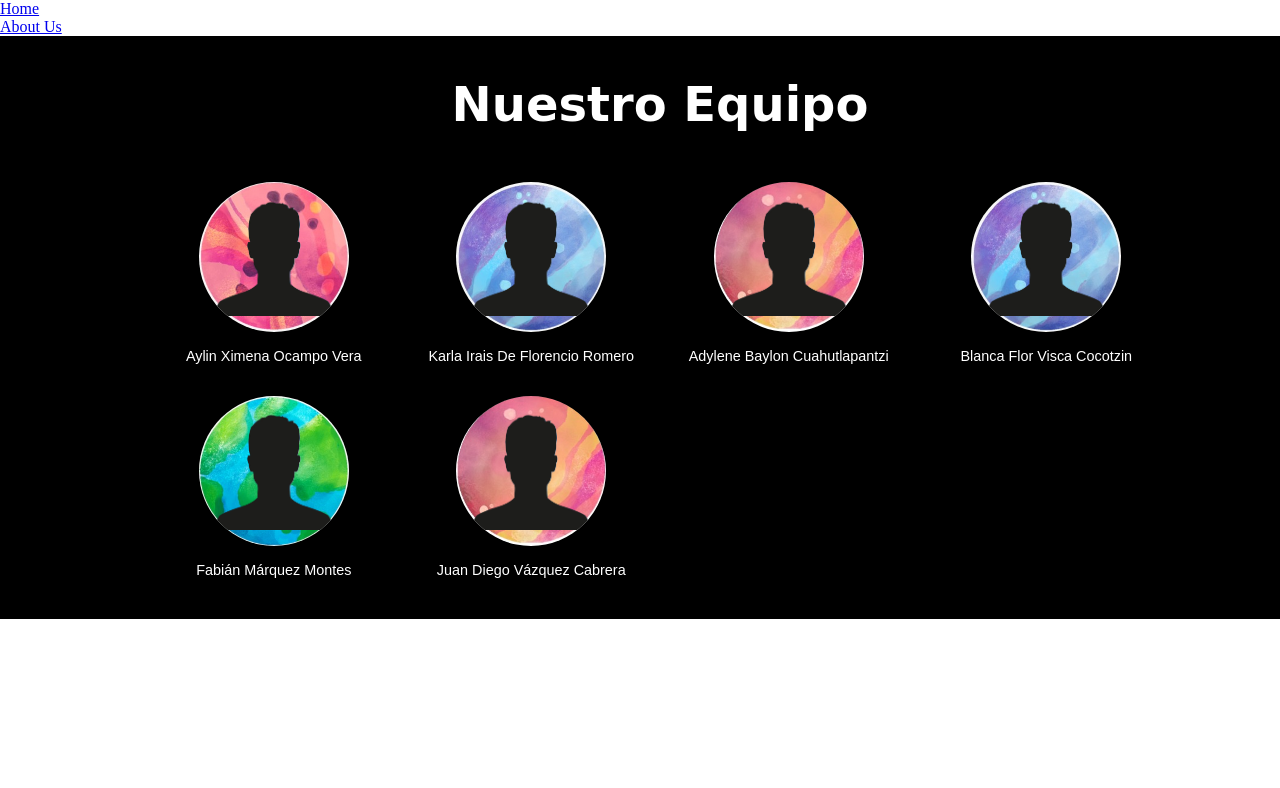
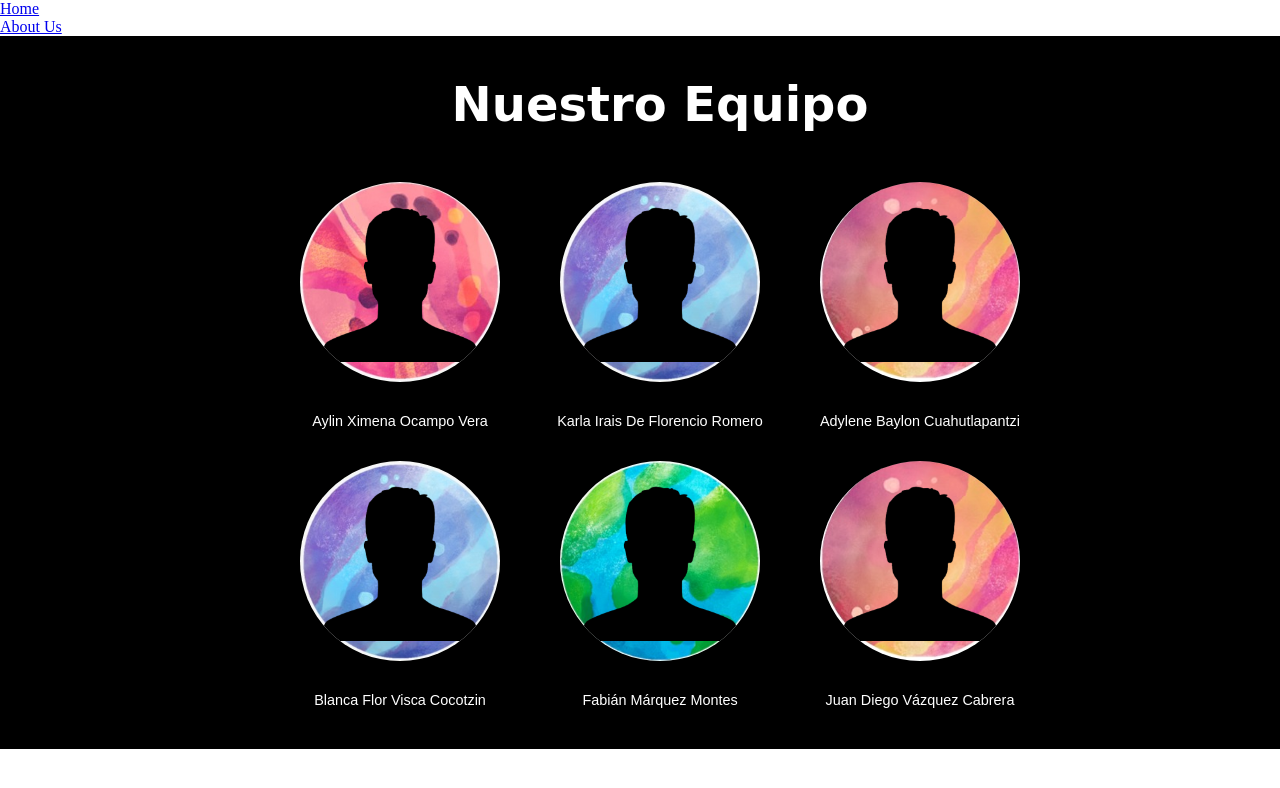
Before and after one commit to fabian-montes/NASAHackathon, a React (Vite) app in the folder frontend/: page /about in a window 1280 px wide. Shown: the top 788 px of the page. Built offline with nearby package versions, Linux system fonts and the light colour scheme.

Commit message:
efecto hover mejorado

```diff
--- a/frontend/src/components/MeetOurTeamSection.jsx
+++ b/frontend/src/components/MeetOurTeamSection.jsx
@@ -12,41 +12,39 @@ import planetD from '../assets/planetD.jpg';
 // import karlaFile from './assets/karla.jpg';
 // import adyleneFile from './assets/adylene.jpg';
 // import blancaFile from './assets/blanca.jpg';
-// import fabianFile from './assets/fabian.jpg';
+import fabianFile from '../assets/fabian.png';
 // import juanFile from './assets/juan.jpg';
-
-import silhouette from '../assets/silhouette.png';
 
 const teamMembers = [
   {
     name: "Aylin Ximena Ocampo Vera",
     backgroundFile: planetD,
-    mainImageFile: silhouette
+    mainImageFile: fabianFile
   },
   {
     name: "Karla Irais De Florencio Romero",
     backgroundFile: planetB,
-    mainImageFile: silhouette
+    mainImageFile: fabianFile
   },
   {
     name: "Adylene Baylon Cuahutlapantzi",
     backgroundFile: planetA,
-    mainImageFile: silhouette
+    mainImageFile: fabianFile
   },
   {
     name: "Blanca Flor Visca Cocotzin",
     backgroundFile: planetB,
-    mainImageFile: silhouette
+    mainImageFile: fabianFile
   },
   {
     name: "Fabián Márquez Montes",
     backgroundFile: planetC,
-    mainImageFile: silhouette
+    mainImageFile: fabianFile
   },
   {
     name: "Juan Diego Vázquez Cabrera",
     backgroundFile: planetA,
-    mainImageFile: silhouette
+    mainImageFile: fabianFile
   },
 ];
 
--- a/frontend/src/components/ProfileCard.jsx
+++ b/frontend/src/components/ProfileCard.jsx
@@ -1,12 +1,25 @@
-import React from 'react';
+import React, { useState } from 'react';
 import '../css/ProfileCard.css';
 
+import defaultImage from '../assets/silhouette.png';
+
 const ProfileCard = ({ name, backgroundFile, mainImageFile }) => {
+  const [isHovered, setIsHovered] = useState(false);
+  const currentImage = isHovered ? mainImageFile : defaultImage;
+
   return (
-    <div className="profile-card">
+    <div
+      className="profile-card"
+      onMouseEnter={() => setIsHovered(true)}
+      onMouseLeave={() => setIsHovered(false)}
+    >
       <div className="profile-image-wrapper" style={{ backgroundImage: `url(${backgroundFile})` }}>
         {/* The main image (silhouette) will be layered on top of the background */}
-        <img src={mainImageFile} alt={`${name} silhouette`} className="profile-main-image" />
+        <img
+          src={currentImage}
+          alt={isHovered ? `${name}'s photo` : `${name} silhouette`}
+          className="profile-main-image"
+        />
       </div>
       <p className="profile-name">{name}</p>
     </div>
--- a/frontend/src/css/MeetOurTeamSection.css
+++ b/frontend/src/css/MeetOurTeamSection.css
@@ -16,6 +16,6 @@
   grid-template-columns: repeat(auto-fit, minmax(200px, 1fr)); /* Responsive grid */
   gap: 30px;
   justify-items: center;
-  max-width: 1000px; /* Adjust as needed */
+  max-width: 750px; /* Adjust as needed */
   margin: 0 auto;
 }
--- a/frontend/src/css/ProfileCard.css
+++ b/frontend/src/css/ProfileCard.css
@@ -14,8 +14,8 @@
 }
 
 .profile-image-wrapper {
-  width: 150px; /* Diameter of the circle */
-  height: 150px; /* Diameter of the circle */
+  width: 200px; /* Diameter of the circle */
+  height: 200px; /* Diameter of the circle */
   border-radius: 50%; /* Makes it a circle */
   background-size: cover; /* Ensures background image covers the area */
   background-position: center; /* Centers the background image */
@@ -32,7 +32,7 @@
 .profile-main-image {
   width: 80%; /* Adjust size of the silhouette */
   height: 80%; /* Adjust size of the silhouette */
-  object-fit: contain; /* Ensures the image fits without cropping */
+  object-fit: cover; /* Ensures the image fits without cropping */
   /* filter: invert(100%); If your silhouettes are white on transparent, this will make them black */
                         /* Or remove if your silhouettes are already dark */
   position: absolute;
@@ -40,16 +40,32 @@
   left: 50%;
   transform: translate(-50%, -50%);
 
-  transition: transform 0.3s ease-in-out;
+  transition: opacity 0.4s ease-in-out, filter 0.4s ease-in-out;
+
+  /* 2. Start with the "blacked out" filter and 0 opacity */
+  /* This ensures the image starts completely black and invisible */
+  opacity: 1;
+  filter: brightness(0) hue-rotate(0deg); /* brightness(0) makes it black */
 }
 
-.profile-image-wrapper:hover .profile-main-image {
-  transform: translate(-50%, -50%) scale(1.05); /* Scales the silhouette 5% bigger than normal */
+.profile-card:hover .profile-image-wrapper {
+  transform: scale(1.15); /* Keep wrapper scale effect */
+}
+
+.profile-card:hover .profile-main-image {
+  /* 3. On hover, revert to normal brightness and full opacity */
+  opacity: 1; /* Make the image fully visible */
+  filter: brightness(1) hue-rotate(0deg); /* Revert to normal brightness */
+
+  /* Keep the slight scale effect on the silhouette if you like it */
+  transform: translate(-50%, -50%) scale(1.05);
 }
 
 .profile-name {
-  font-family: sans-serif; /* Choose a font that fits */
+  font-family: sans-serif;
   font-size: 0.9em;
   color: #fff;
   line-height: 1.3;
+  margin-top: 15px; /* Adjust as needed */
+  transition: margin 0.3s ease-in-out; /* Smooth transition for margin if wrapper scales */
 }
```
Also changed, not shown: frontend/src/css/NavBar.css (added).
